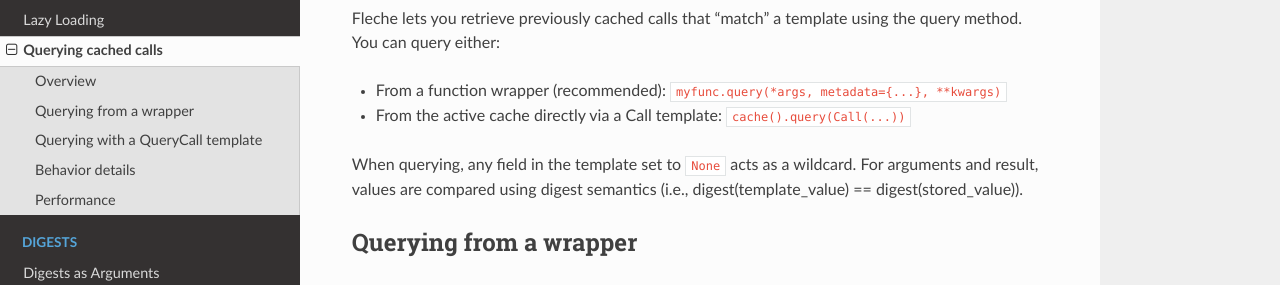
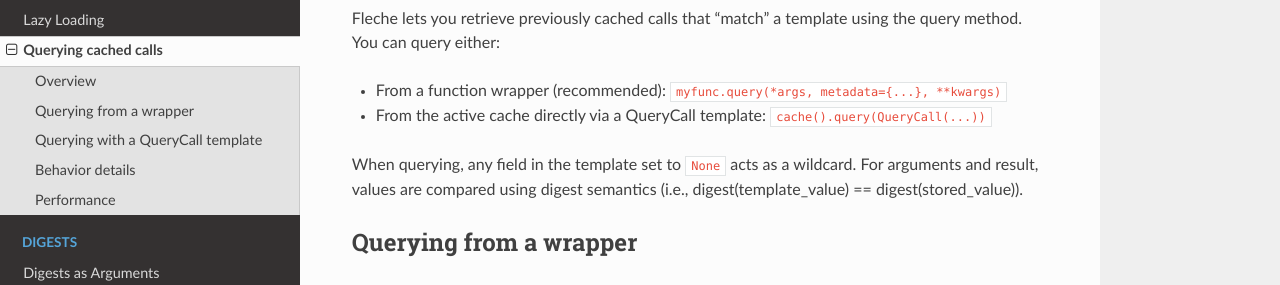
Before and after one commit to pmrv/fleche, a Sphinx documentation site: the page built from docs/usage/query.rst, in a window 1280 px wide and 900 px high. Shown: the part 209-494 px from the top of the window. Built offline with Sphinx 7.4.7 and the Read the Docs theme 3.1.0, drawn with Linux system fonts in a browser that asks for light colours; pages that are not in the unit, such as notebooks, are missing from menus.

```diff
--- a/docs/usage/query.rst
+++ b/docs/usage/query.rst
@@ -6,7 +6,7 @@ Overview
 Fleche lets you retrieve previously cached calls that "match" a template using the query method. You can query either:
 
 - From a function wrapper (recommended): ``myfunc.query(*args, metadata={...}, **kwargs)``
-- From the active cache directly via a Call template: ``cache().query(Call(...))``
+- From the active cache directly via a QueryCall template: ``cache().query(QueryCall(...))``
 
 When querying, any field in the template set to ``None`` acts as a wildcard. For arguments and result, values are compared using digest semantics (i.e., digest(template_value) == digest(stored_value)).
 
```
